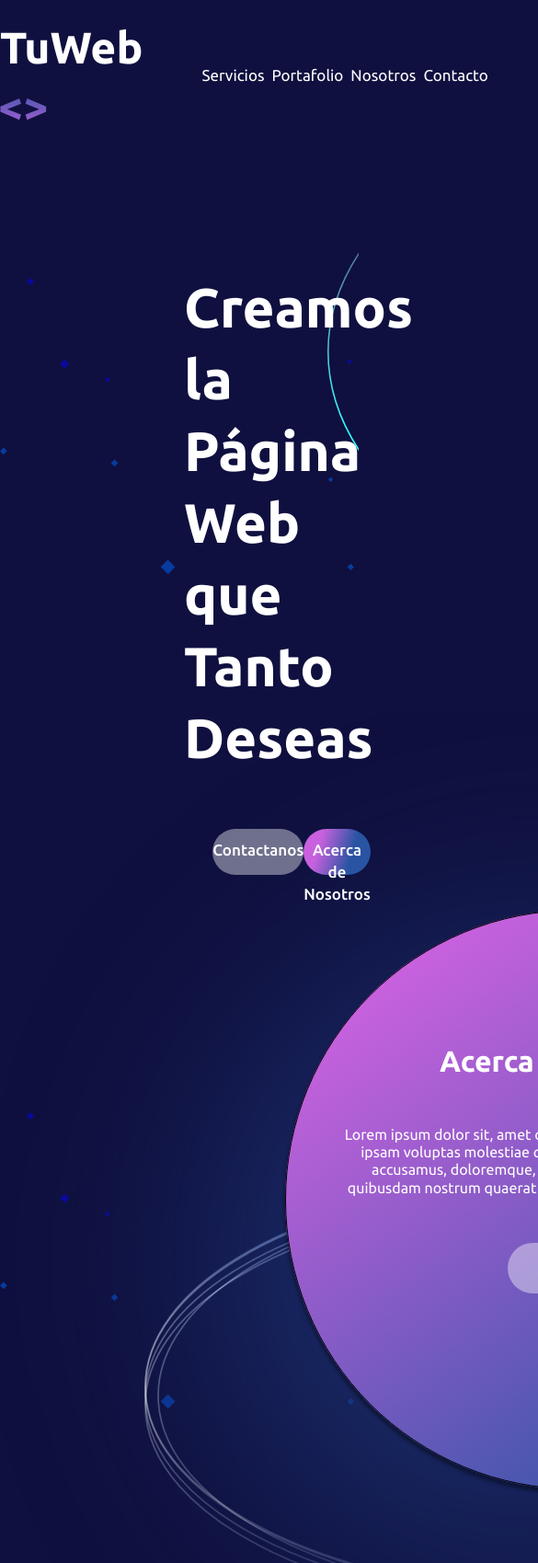
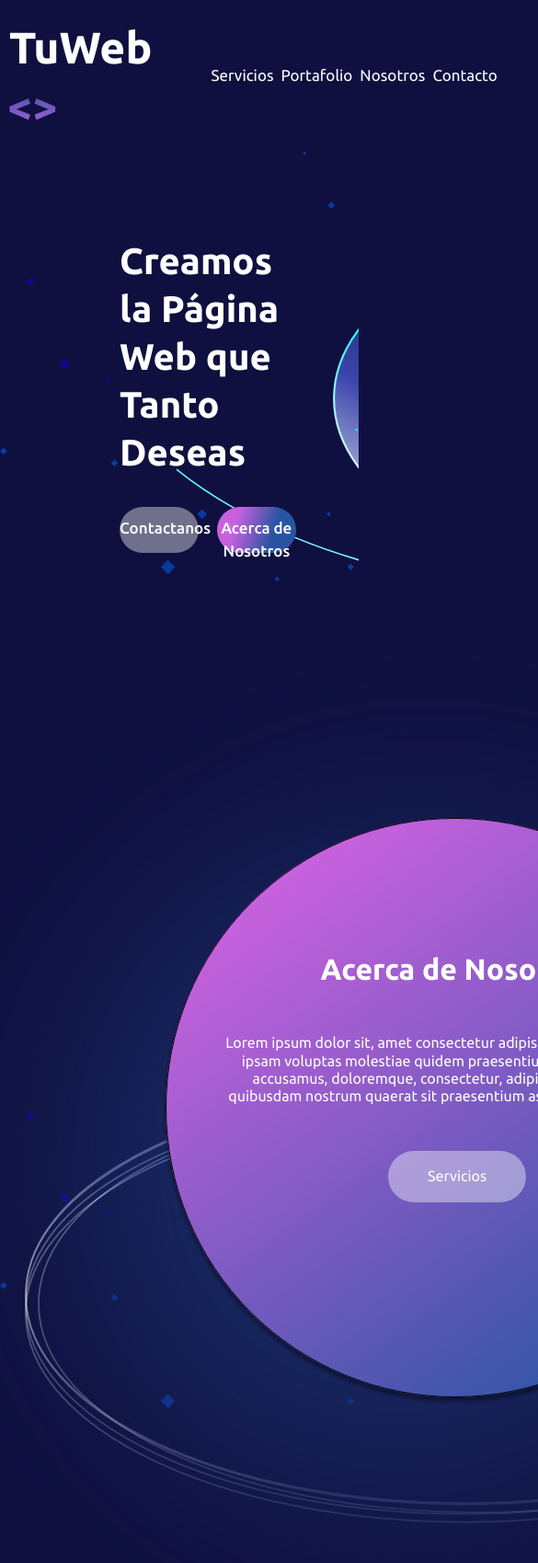
Before and after one commit to chuy-labs/TuWeb, a plain HTML site: page index.html in a window 390 px wide. Shown: the top 1699 px of the page at 92% size, 585 px wide, since content can reach past the window. Drawn offline with Linux system fonts and the light colour scheme.

Commit message:
haciendo responsive para laptops

```diff
--- a/src/css/index.css
+++ b/src/css/index.css
@@ -225,9 +225,13 @@ img {
 
 .hero--buttons {
     display: flex;
-    justify-content: space-between;
-    margin: 6rem auto;
-    width: 60%;
+    justify-content: space-around;
+    gap: 1rem;
+    width: 100%;
+}
+
+.hero--buttons .button {
+    width: 40%;
 }
 
 .hero--buttons__hire {
@@ -246,6 +250,7 @@ img {
 .hero--buttons__about {
     background: linear-gradient(107.21deg, #C961DE 24.43%, #2954A3 68.95%);
     box-shadow: none;
+
     transition: box-shadow 300ms ease;
 }
 
@@ -323,7 +328,7 @@ img {
 .contact-container {
     margin: 0 auto;
     /* Media QUERY */
-    width: 50%;
+    width: 70%;
     padding: 5rem;
     display: flex;
     justify-content: space-evenly;
@@ -378,7 +383,7 @@ img {
     text-align: center;
     padding: 1rem 1.5rem;
     color: var(--blanco);
-    margin-left: 10rem;
+    margin-left: 25rem;
 
     transition: box-shadow 300ms ease;
 }
@@ -455,6 +460,7 @@ img {
     font-size: 5rem;
     font-weight: 500;
     line-height: 143.2%;
+    user-select: none;
 
     color: rgba(255, 255, 255, 0.7);
 }
@@ -486,3 +492,86 @@ img {
 .servicios--hero {
     text-align: center;
 }
+
+@media (max-width: 1024px) {
+
+    .header {
+        padding: 0 1rem;
+    }
+
+    .hero-container {
+        width: 60%;
+        position: relative;
+        left: 13rem;
+        top: 6rem;
+        height: auto;
+    }
+
+    .button {
+        border: none;
+        border-radius: 3rem;
+        font-weight: 500;
+        font-size: 1.7rem;
+        line-height: 143.2%;
+        height: 5rem;
+        text-align: center;
+        padding: 1.1rem 0;
+        width: 20rem;
+    }
+
+    .hero--buttons {
+        justify-content: space-evenly;
+        width: 100%;
+        gap: 2rem;
+    }
+
+    .hero--buttons .button {
+        width: 45%;
+    }
+
+    .hero--title {
+        font-size: 4rem;
+    }
+
+    .hero--images {
+        background-position:-10rem -25rem;
+    }
+
+
+    .about {
+        height: 120.4rem;
+        width: 120.4rem;
+        margin: -30rem auto 0 -13rem;
+        display: flex;
+        justify-content: center;
+        align-items: center;
+        text-align: center;
+    }
+
+    .contact-container {
+        width: 75%;
+    }
+
+    .footer--info {
+        width: 100%;
+    }
+
+    .footer--info__nav {
+        margin: 0 auto 5rem auto;
+        width: 80%;
+    }
+
+    .footer--info__media {
+        width: 40%;
+    }
+
+
+    .footer--info__firm {
+        font-size: 300;
+        margin-right: 3rem;
+    }
+
+    .separator {
+        width: 95rem;
+    }
+}
```
